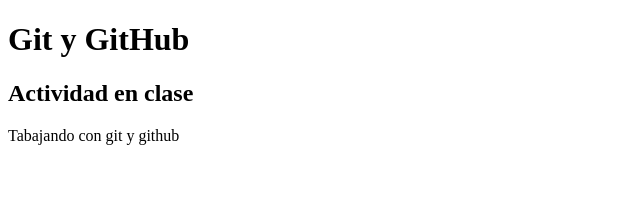
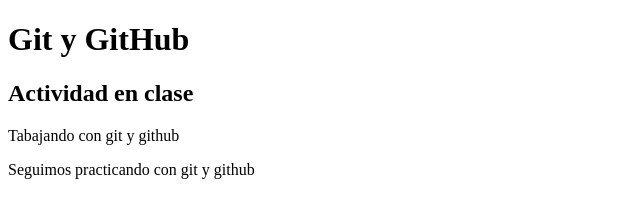
Before and after one commit to wilka2026/demo-github-project, a plain HTML site: page index.html in a window 1280 px wide. Shown: the whole page, without its empty margins (0-640 px from the left). Drawn offline with Linux system fonts and the light colour scheme.

Commit message:
ultima actualizacion11032026

```diff
--- a/index.html
+++ b/index.html
@@ -9,5 +9,6 @@
     <h1>Git y GitHub</h1>
     <h2>Actividad en clase</h2>
     <p>Tabajando con git y github</p>
+    <p>Seguimos practicando con git y github</p>
 </body>
 </html>
```
